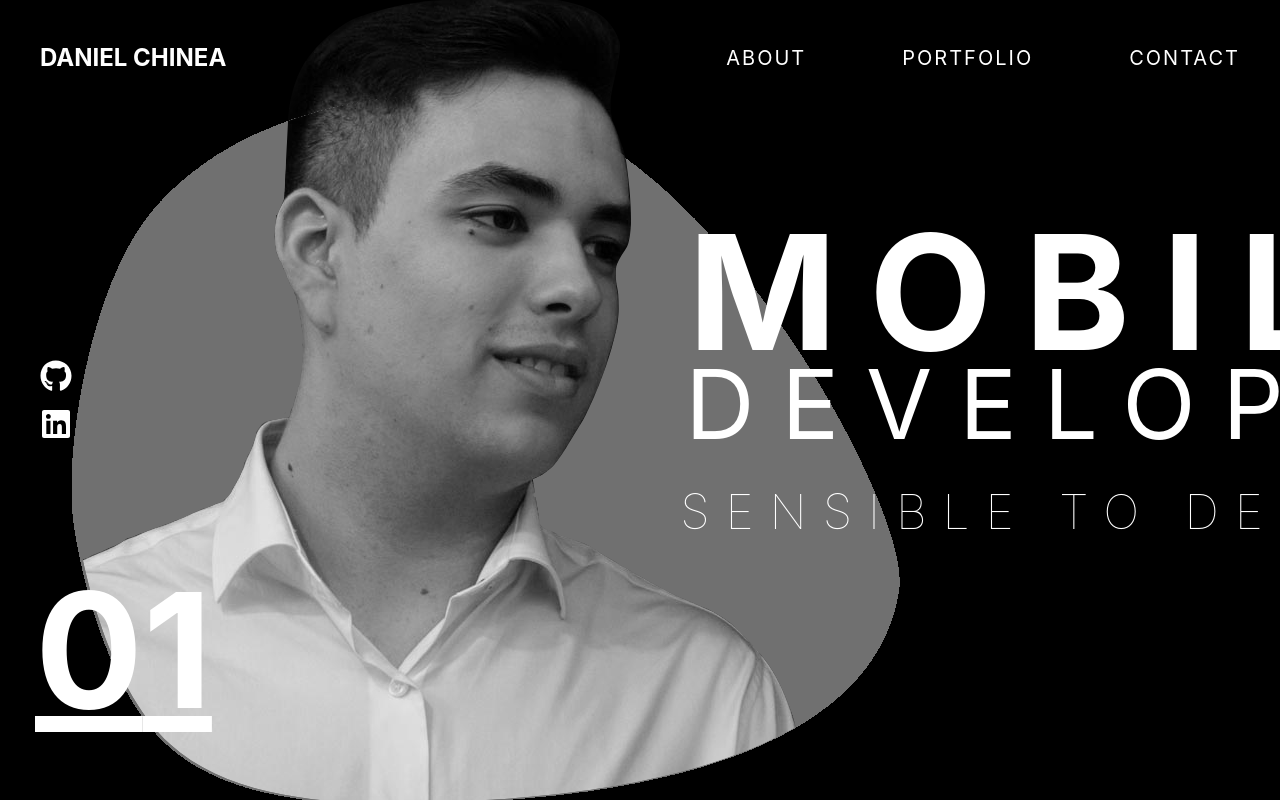
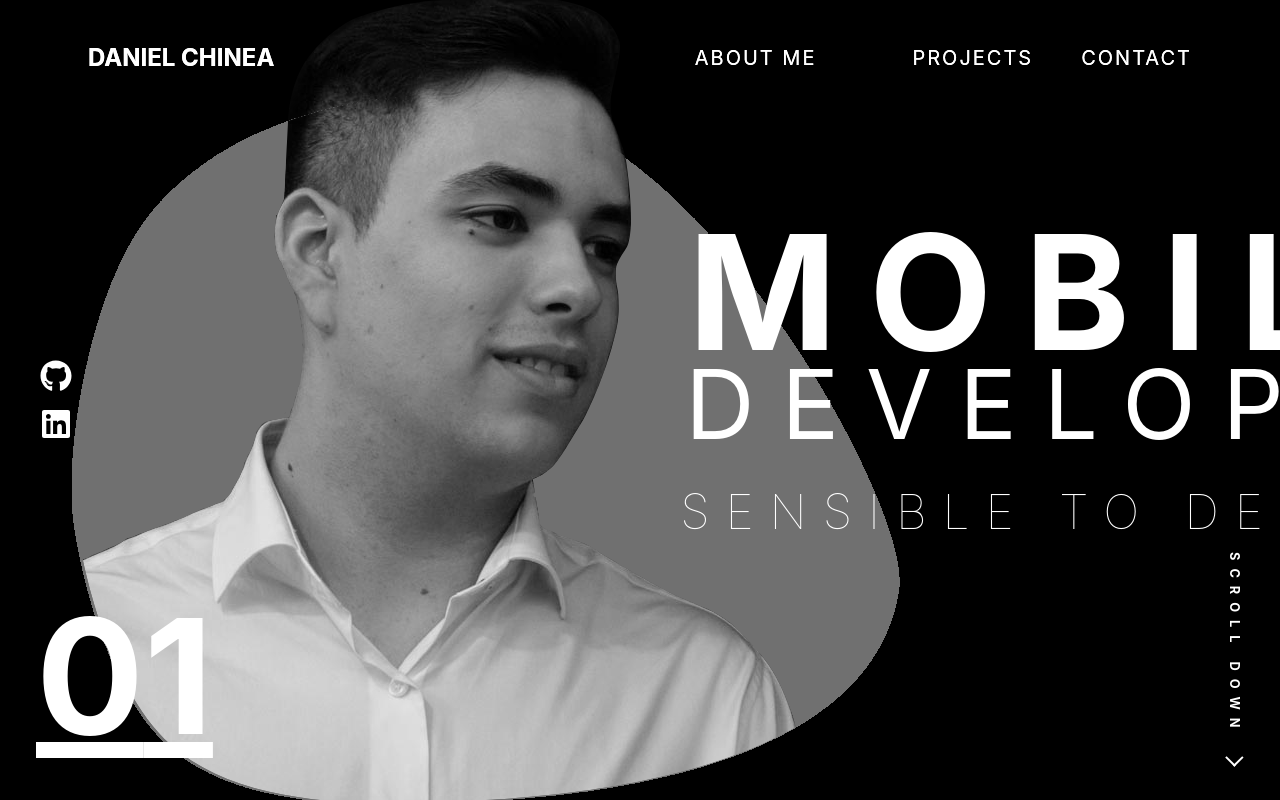
Before and after one commit to DanielChineaDev/WebPorfolio, a Next.js app: page / in a window 1280 px wide. Built offline with nearby package versions, Linux system fonts and the light colour scheme.

Commit message:
Navigation finished, scroll down text has also been added

```diff
--- a/src/app/page.tsx
+++ b/src/app/page.tsx
@@ -1,6 +1,7 @@
 "use client";
 
 import React, { useState, useEffect } from "react";
+import Navbar from "@/components/Navbar"; // Asegúrate de importar el Navbar
 import HeroSection from "@/components/HeroSection";
 import NextSection from "@/components/NextSection";
 import ProjectsSection from "@/components/ProjectsSection";
@@ -35,29 +36,44 @@ const Home: React.FC = () => {
     };
   }, [totalPages]);
 
+  const handleMenuClick = (pageIndex: number) => {
+    setCurrentPage(pageIndex);
+  };
+
   return (
+    <div>
+      <Navbar onSectionChange={handleMenuClick} />
       <div className={styles.container}>
         <div
+          id="section0"
           className={`${styles.section} ${currentPage === 0 ? styles.visible : styles.hidden} ${styles.section0}`}
         >
           <HeroSection />
         </div>
         <div
+          id="section1"
           className={`${styles.section} ${currentPage === 1 ? styles.visible : styles.hidden} ${styles.section1}`}
         >
           <NextSection />
         </div>
         <div
+          id="section2"
           className={`${styles.section} ${currentPage === 2 ? styles.visible : styles.hidden} ${styles.section2}`}
         >
           <ProjectsSection />
         </div>
         <div
+          id="section3"
           className={`${styles.section} ${currentPage === 3 ? styles.visible : styles.hidden} ${styles.section3}`}
         >
           <h1>Sección 4</h1>
         </div>
         <PageIndicator currentPage={currentPage + 1} />
+        <div className={styles.scrollDownContainer}>
+          <div className={styles.scrollText}>scroll down</div>
+          <div className={styles.arrow}></div>
+        </div>
+      </div>
     </div>
   );
 };
--- a/src/components/Navbar.tsx
+++ b/src/components/Navbar.tsx
@@ -1,21 +1,40 @@
-/* eslint-disable prettier/prettier */
-// src/components/Navbar.tsx
-import Link from "next/link";
+"use client";
+import React from "react";
 
-const Navbar = () => {
+interface NavbarProps {
+  onSectionChange: (sectionIndex: number) => void;
+}
+
+const Navbar: React.FC<NavbarProps> = ({ onSectionChange }) => {
   return (
     <nav className="fixed top-0 left-0 w-full text-white z-50 flex justify-between items-center p-10">
-      <div style={{ fontSize: '1.5rem', fontWeight: 'bold' }}>DANIEL CHINEA</div>
+      <div style={{ fontSize: "1.5rem", fontWeight: "bold" }}>
+      <span
+          onClick={() => onSectionChange(0)}
+          style={{ margin: "0 3rem", cursor: "pointer" }}
+        >
+        DANIEL CHINEA
+        </span>
+      </div>
       <div className={`uppercase tracking-widest text-xl`}>
-        <Link href="/about" style={{ margin: '0 3rem' }}>
-          About
-        </Link>
-        <Link href="/portfolio" style={{ margin: '0 3rem' }}>
-          Portfolio
-        </Link>
-        <Link href="/contact" style={{ margin: '0 0 0 3rem' }}>
+        <span
+          onClick={() => onSectionChange(1)}
+          style={{ margin: "0 3rem", cursor: "pointer" }}
+        >
+          About me
+        </span>
+        <span
+          onClick={() => onSectionChange(2)}
+          style={{ margin: "0 3rem", cursor: "pointer" }}
+        >
+          Projects
+        </span>
+        <span
+          onClick={() => onSectionChange(3)}
+          style={{ margin: "0 3rem 0 0", cursor: "pointer" }}
+        >
           Contact
-        </Link>
+        </span>
       </div>
     </nav>
   );
--- a/src/components/ProjectsSection.tsx
+++ b/src/components/ProjectsSection.tsx
@@ -52,13 +52,6 @@ const ProjectsSection: React.FC = () => {
   return (
     <section id="projects" className={styles.section}>
       <div className={styles.container}>
-        <div className={styles.heading}>
-          <h2
-            className={`animate__animated ${inView ? "animate__fadeInDown" : ""}`}
-          >
-            Proyectos Realizados
-          </h2>
-        </div>
         <div className={styles.projectGrid} ref={ref}>
           {projects.map((project, index) => (
             <div
@@ -67,9 +60,9 @@ const ProjectsSection: React.FC = () => {
               style={{ backgroundColor: project.color }}
             >
               <h3>{project.title}</h3>
-              <a href={project.link} target="_blank" rel="noopener noreferrer">
-                Ver en GitHub
-              </a>
+{/*               <a href={project.link} target="_blank" rel="noopener noreferrer">
+                GitHub
+              </a> */}
             </div>
           ))}
         </div>
--- a/src/styles/Page.module.css
+++ b/src/styles/Page.module.css
@@ -35,3 +35,35 @@
 .section1 { background-color: #000; }
 .section2 { background-color: #000; }
 .section3 { background-color: #000; }
+
+.scrollDownContainer {
+  position: fixed;
+  bottom: 20px;
+  right: 20px;
+  display: flex;
+  flex-direction: column;
+  align-items: center;
+  z-index: 1000;
+  color: #fff;
+  font-size: 1.2em;
+  font-weight: bold;
+}
+
+.scrollText {
+  writing-mode: vertical-rl;
+  text-orientation: mixed;
+  margin: 1rem;
+  font-size: .8rem;
+  text-transform: uppercase;
+  letter-spacing: .5rem;
+}
+
+.arrow {
+  display: inline-block;
+  width: .8rem;
+  height: .8rem;
+  margin-bottom: 1rem;
+  border-right: 2px solid #fff;
+  border-bottom: 2px solid #fff;
+  transform: rotate(45deg);
+}
--- a/src/styles/PageIndicator.module.css
+++ b/src/styles/PageIndicator.module.css
@@ -3,8 +3,7 @@
     bottom: 20px;
     left: 20px;
     color: #fff;
-    padding: 10px 15px;
-    border-radius: 5px;
+    margin: -1rem 1rem ;
     font-size: 10rem;
     font-weight: bold;
     z-index: 2;
--- a/src/styles/ProjectsSection.module.css
+++ b/src/styles/ProjectsSection.module.css
@@ -5,7 +5,7 @@
   align-items: center; /* Center content vertically */
   justify-content: center; /* Center content horizontally */
   flex-direction: column; /* Stack elements vertically */
-  padding: 0 20px; /* Add some padding for better layout on small screens */
+  padding: 0 1.2rem; /* Add some padding for better layout on small screens */
 }
 
 .container {
@@ -25,11 +25,12 @@
 
 /* Styling for each project card */
 .projectCard {
-  background: #fff;
   color: #ffffff;
   font-weight: 700;
-  border-radius: 15px;
-  padding: 4rem;
+  border-radius: 2rem;
+  min-width: 100%;
+  min-height: 100%;
+  padding: 5rem;
   display: flex;
   flex-direction: column;
   align-items: center;
@@ -45,7 +46,7 @@
 
 /* Styling for project titles */
 .projectCard h3 {
-  font-size: 1.5em;
+  font-size: 1em;
   margin-bottom: 10px;
 }
 
```
Lines whose indentation alone changed are shown as unchanged.
